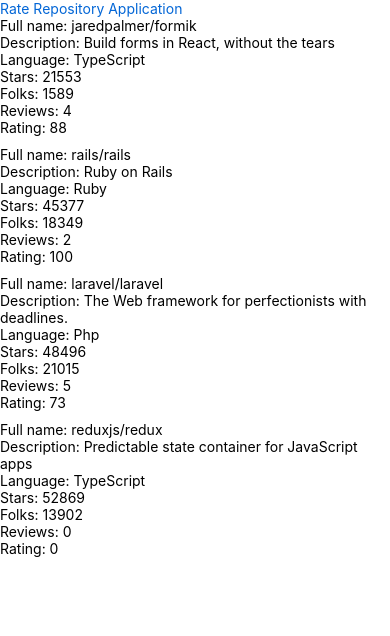
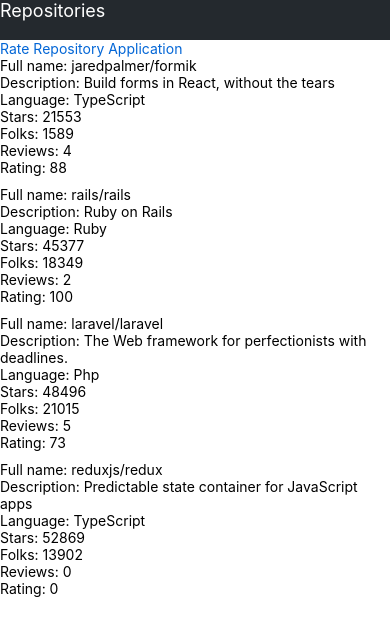
Before and after one commit to BashirSidi/rate-repository-app, a React Native app: screen / in a window 390 px wide. Shown: the top 636 px of the page. Built offline with nearby package versions, Linux system fonts and the light colour scheme.

Commit message:
appbar component

```diff
--- /dev/null
+++ b/src/components/AppBar.jsx
@@ -0,0 +1,27 @@
+import { View, StyleSheet, Pressable  } from 'react-native';
+import Constants from 'expo-constants';
+import Text from './Text';
+
+const styles = StyleSheet.create({
+  container: {
+    paddingTop: Constants.statusBarHeight,
+    backgroundColor: '#24292e',
+    height: 40,
+  },
+  tab: {
+    color: '#ffffff',
+    fontSize: 18,
+  }
+});
+
+const AppBar = () => {
+  return (
+    <View style={styles.container}>
+      <Pressable>
+        <Text style={styles.tab}>Repositories</Text>
+      </Pressable>
+    </View>
+  );
+};
+
+export default AppBar;
--- a/src/components/Main.jsx
+++ b/src/components/Main.jsx
@@ -2,10 +2,10 @@
 import { StyleSheet, View} from 'react-native';
 import RepositoryList from '../components/RepositoryList';
 import Text from './Text';
+import AppBar from './AppBar';
 
 const styles = StyleSheet.create({
   container: {
-    marginTop: Constants.statusBarHeight,
     flexGrow: 1,
     flexShrink: 1,
   }
@@ -14,6 +14,7 @@
 const Main = () => {
   return (
     <View style={styles.container}>
+      <AppBar />
       <Text color="primary">Rate Repository Application</Text>
       <RepositoryList />
     </View>
```
